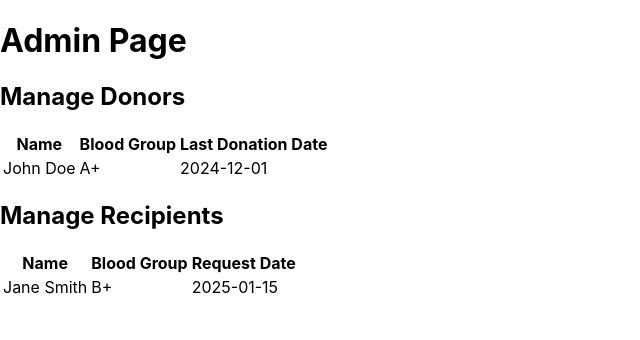
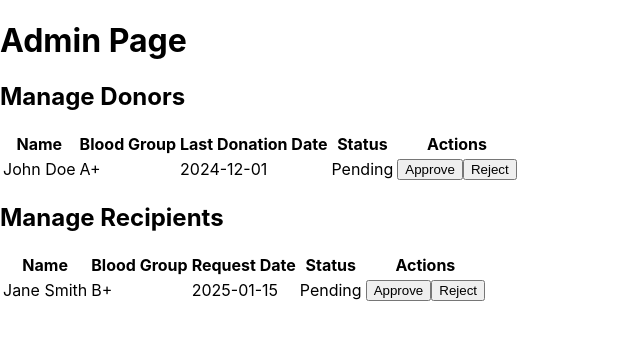
Before and after one commit to OmHawaldar/Blood-Bank-Project, a React (Create React App) app: page /admin in a window 1280 px wide. Shown: the top 340 px of the page, without its empty margins (0-640 px from the left). Built offline with nearby package versions, Linux system fonts and the light colour scheme.

Commit message:
updated Admin.js to be more precise

```diff
--- a/src/components/Admin.js
+++ b/src/components/Admin.js
@@ -3,11 +3,35 @@ import React, { useState } from 'react';
 
 function Admin() {
   const [donors, setDonors] = useState([
-    { name: 'John Doe', bloodGroup: 'A+', lastDonationDate: '2024-12-01' }
+    { name: 'John Doe', bloodGroup: 'A+', lastDonationDate: '2024-12-01', status: 'Pending' }
   ]);
   const [recipients, setRecipients] = useState([
-    { name: 'Jane Smith', bloodGroup: 'B+', requestDate: '2025-01-15' }
+    { name: 'Jane Smith', bloodGroup: 'B+', requestDate: '2025-01-15', status: 'Pending' }
   ]);
+
+  const handleApproveDonor = (index) => {
+    const updatedDonors = [...donors];
+    updatedDonors[index].status = 'Approved';
+    setDonors(updatedDonors);
+  };
+
+  const handleRejectDonor = (index) => {
+    const updatedDonors = [...donors];
+    updatedDonors[index].status = 'Rejected';
+    setDonors(updatedDonors);
+  };
+
+  const handleApproveRecipient = (index) => {
+    const updatedRecipients = [...recipients];
+    updatedRecipients[index].status = 'Approved';
+    setRecipients(updatedRecipients);
+  };
+
+  const handleRejectRecipient = (index) => {
+    const updatedRecipients = [...recipients];
+    updatedRecipients[index].status = 'Rejected';
+    setRecipients(updatedRecipients);
+  };
 
   return (
     <div>
@@ -19,6 +43,8 @@ function Admin() {
             <th>Name</th>
             <th>Blood Group</th>
             <th>Last Donation Date</th>
+            <th>Status</th>
+            <th>Actions</th>
           </tr>
         </thead>
         <tbody>
@@ -27,6 +53,15 @@ function Admin() {
               <td>{donor.name}</td>
               <td>{donor.bloodGroup}</td>
               <td>{donor.lastDonationDate}</td>
+              <td>{donor.status}</td>
+              <td>
+                {donor.status === 'Pending' && (
+                  <>
+                    <button onClick={() => handleApproveDonor(index)}>Approve</button>
+                    <button onClick={() => handleRejectDonor(index)}>Reject</button>
+                  </>
+                )}
+              </td>
             </tr>
           ))}
         </tbody>
@@ -38,6 +73,8 @@ function Admin() {
             <th>Name</th>
             <th>Blood Group</th>
             <th>Request Date</th>
+            <th>Status</th>
+            <th>Actions</th>
           </tr>
         </thead>
         <tbody>
@@ -46,6 +83,15 @@ function Admin() {
               <td>{recipient.name}</td>
               <td>{recipient.bloodGroup}</td>
               <td>{recipient.requestDate}</td>
+              <td>{recipient.status}</td>
+              <td>
+                {recipient.status === 'Pending' && (
+                  <>
+                    <button onClick={() => handleApproveRecipient(index)}>Approve</button>
+                    <button onClick={() => handleRejectRecipient(index)}>Reject</button>
+                  </>
+                )}
+              </td>
             </tr>
           ))}
         </tbody>
```
